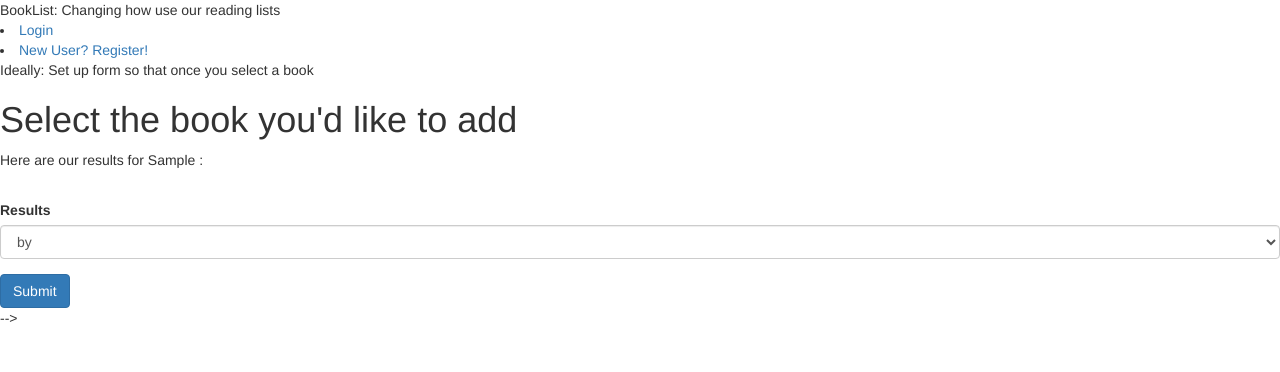
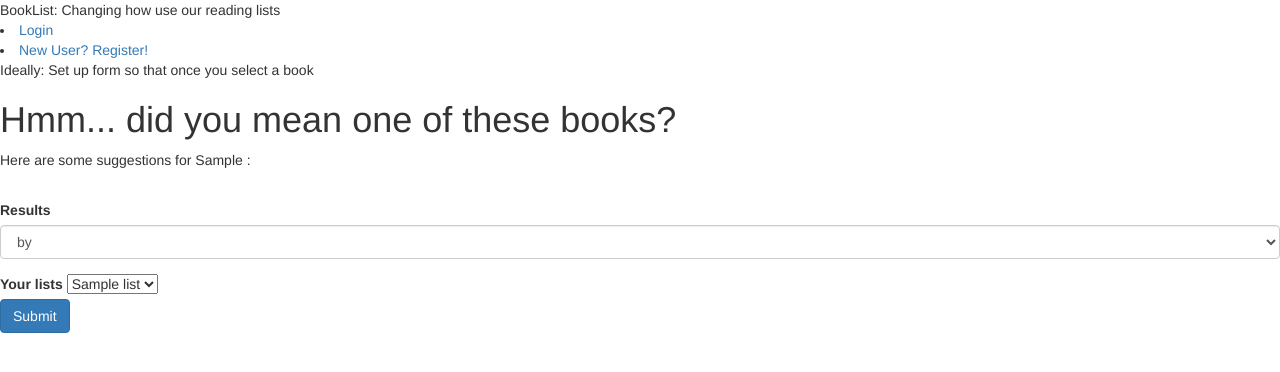
Before and after one commit to meda123/BookList, a Flask app: template templates/results.html in a window 1280 px wide. Shown: the top 372 px of the page. Run offline with Flask 2, Linux system fonts and the light colour scheme; tables that the repository leaves empty hold one stand-in row (values such as "Sample post"); the template is opened without the code that fills it: values that come from a table or form of the project are taken from there, most other values are stand-ins (such as "Sample title", 1, 10 or a date in 2020); some libraries are stand-ins or nearby versions.

Commit message:
Typeahead logic added, if book in db, book added ONLY to list. If book not in db, only then, query GR, and add book to books table & list.

```diff
--- a/server.py
+++ b/server.py
@@ -91,21 +91,25 @@ def logout():
 
 @app.route("/users/<int:user_id>")
 def user_details(user_id):
-    """ Show info about user, displays reading lists, and add book button."""
+    """ Show info about user, displays reading lists, add book button and suggestions."""
 
     user = User.query.get(user_id)
     user_lists = Lista.query.filter(Lista.user_id == user_id).all()
 
-    #Handle back-end so if not in DB, send to goodreads
+
+
     return render_template("user.html", user=user, user_lists=user_lists)
 
 
 @app.route('/results', methods=['POST'])
 def process_book_in_list():
-    """ Handles logic once a user adds a book to their list."""
+    """ Handles logic if book is found in the database, otherwise redirect to goodreads route."""
+
+    user_id=session.get("user_id")
 
     user_input = request.form.get('user_input')
     list_name = request.form.get('list-name')
+    print list_name
     key_words = user_input.split(" | ")
 
     try:
@@ -113,45 +117,34 @@ def process_book_in_list():
         title = key_words[0]
         author = key_words[1]
 
-        # Check DB for book & author
         book_in_db = server_helper.check_books(title, author)
+
         if book_in_db:
-            print "Book in DB! -- write logic to add me"
+            list_id = Lista.query.filter(Lista.list_name == '{}'.format(list_name)).first().list_id
+            book_id = Book.query.filter(Book.book_title == '{}'.format(title)).first().book_id
+            server_helper.add_to_list_book(list_id, book_id)
+            return redirect("/users/%s" %user_id)
+
         else:
             print "Time to use Goodreads"
-            search_result = server_helper.query_gr("%s" % user_input)
-            print search_result
-            return search_result
-            # return render_template("results.html", user_input=user_input, search_result=search_result)
+            return redirect(url_for('view_gr_results', search_box=user_input))
+
     except IndexError:
         return redirect(url_for('view_gr_results', search_box=user_input))
 
-
-        #This is a keyword search, also send user_input to Goodreads GR
-        print "cool, now let's go to Goodreads"
-        # return render_template("results.html", user_input=user_input)
-        # gr_query = server_helper.query_gr(user_input)
-        # print gr_query
-
-
-    # search_result = server_helper.query_gr("%s" % user_search)
-
-    # user_id=session.get("user_id")
-    # user_lists = Lista.query.filter(Lista.user_id == user_id).all()
-
-    # return "not working."
 
 
 @app.route('/gr_results', methods=["GET"])
 def view_gr_results():
     """ Allows user to search books to add them to a list of their choice."""
 
+    user_id=session.get("user_id")
+
     user_search = request.args.get("search_box")
     search_result = server_helper.query_gr("%s" % user_search)
-
-    user_id=session.get("user_id")
     user_lists = Lista.query.filter(Lista.user_id == user_id).all()
 
+    # All the info below, goes to the add_book link :)
     return render_template("results.html", user_search=user_search, search_result=search_result, user_lists=user_lists)
 
 
@@ -184,6 +177,13 @@ def select_list():
     user_id = session.get("user_id")
     list_name = request.form["list-name"]
     list_id = Lista.query.filter_by(list_name=list_name).first().list_id
+
+        # Notes of lists suggestion
+    #in the user's lists (use that to query the public lists with like)
+    # If there's a public list that matched that title, grab that publiclist
+    # If not, get NYT best seller or generics
+    #  Use that publiclist to query all the books
+        # Do a jinja for loop to display top 5 books in that public list
 
     return redirect("/view_list/%s" % list_id)
 
@@ -233,76 +233,32 @@ def add_book():
     return redirect("/users/%s" %user_id)
 
 
-# @app.route('/results', methods=["POST"])
-# def view_results():
-#     """ Allows user to search books to add them to a list of their choice."""
-
-#     user_search = request.form.get("search_box")
-#     search_result = server_helper.query_gr("%s" % user_search)
-
-#     user_id=session.get("user_id")
-#     user_lists = Lista.query.filter(Lista.user_id == user_id).all()
-
-#     return render_template("results.html", user_search=user_search, search_result=search_result, user_lists=user_lists)
-
-
-
-@app.route('/typeahead', methods=["GET"])
-def typeahead_results():
-    return render_template("typeahead_test.html")
-
-
 @app.route('/typeahead-data.json')
 def typeahead_data():
+    """ Allows us to view jsonified data, includes ALL books in the books table."""
 
     books = Book.query.all()
     data = []
     for book in books:
-        title = book.book_title.strip('\n')
+        title = book.book_title
+        # title = book.book_title.strip('\n')
         author = book.book_author
         input = title + " | " + author
         data.append(input)
         # data.add(book.book_author)
 
-
     return jsonify(data)
 
 
-
-# @app.route("/ind_books")
-# def all_books():
-#       books = Book.query.all()
-#         return jsonify(map(lambda book: {
-#         'id': book.book_id,
-#         'title': book.book_title.strip('\n'),
-#         'author': book.book_author
-#         }, books))
-
-    # books_dict = map(lambda x: x.as_dict(), books)
-    # return json.dumps(books_dict)
-
 @app.route("/ind_book/<int:book_id>")
-def ind_books(book_id):
+def view_ind_books(book_id):
+    """ WIP - ideally, view an individual book and it's details."""
 
     # show_title = Book.query.filter(Book.book_id == book_id).first().book_title
     # show_author = Book.query.filter(Book.book_id == book_id).first().book_author
     book = Book.query.filter(Book.book_id == book_id).first()
     return render_template ("ind_books.html", book_id=book_id,show_title=book.book_title, show_author=book.book_author)
 
-
-
-
-
-
-# @app.route('all_books', methods=["GET"])
-# def all_books():
-#     """View all books."""
-
-#     book_id = Book.query.filter(Book.book_title == '{}'.format(book_title)).first().book_id
-#     title = book_id.book_title
-#     author = book_id.book_author
-
-#     return render_template("all_books_db.html")
 
 #####################################################################
 
--- a/templates/results.html
+++ b/templates/results.html
@@ -15,8 +15,8 @@
 
 
 Ideally: Set up form so that once you select a book
-<h1>Select the book you'd like to add </h1>
-<p> Here are our results for {{user_search}} : </p> <br>
+<h1> Hmm... did you mean one of these books?</h1>
+<p> Here are some suggestions for {{user_search}} : </p> <br>
 
 <form id="add-book-form" method="post" action="/add_book">
 
@@ -40,10 +40,36 @@ Ideally: Set up form so that once you select a book
         <input type = "hidden" name="author" id="author" value = "{{search_result[0][1]}}">
         <input type = "hidden" name="cover" id="cover" value = "{{search_result[0][2]}}">
 
+         <div>
+        <label for="list-name"> Your lists </label>
+        <select id="list-select" name="list-name" class="list-name">
+
+            {% for user_list in user_lists %}
+                <option value = "{{ user_list.list_name }}"> {{ user_list.list_name }}
+                </option>
+            {% endfor %}
+        </select>
+        </div>
+
         <input type="submit" class="btn btn-primary">
-    </form> -->
+  </form>
+
+<!-- ### Form above sends to /add_book with title, author, cover, list_name ### -->
 
 
+<script>
+    $('#book-select').on('change', function(evt){
+        var selectedObj = $(evt.currentTarget).find('option:selected').data();
+
+        var titleSelect = $("#title").val(selectedObj.title);
+        var titleSelect = $("#author").val(selectedObj.author);
+        var titleSelect = $("#cover").val(selectedObj.cover);
+
+
+    });
+</script>
+
+<!-- ## Magical script helps us catch all three while only showing title & author ## -->
 
 
 {% endblock %}
```
Also changed, not shown: scrape_functions.py (+22 -5 lines), templates/user.html (+14 -7 lines), tests.py (added, +63 -0 lines).
